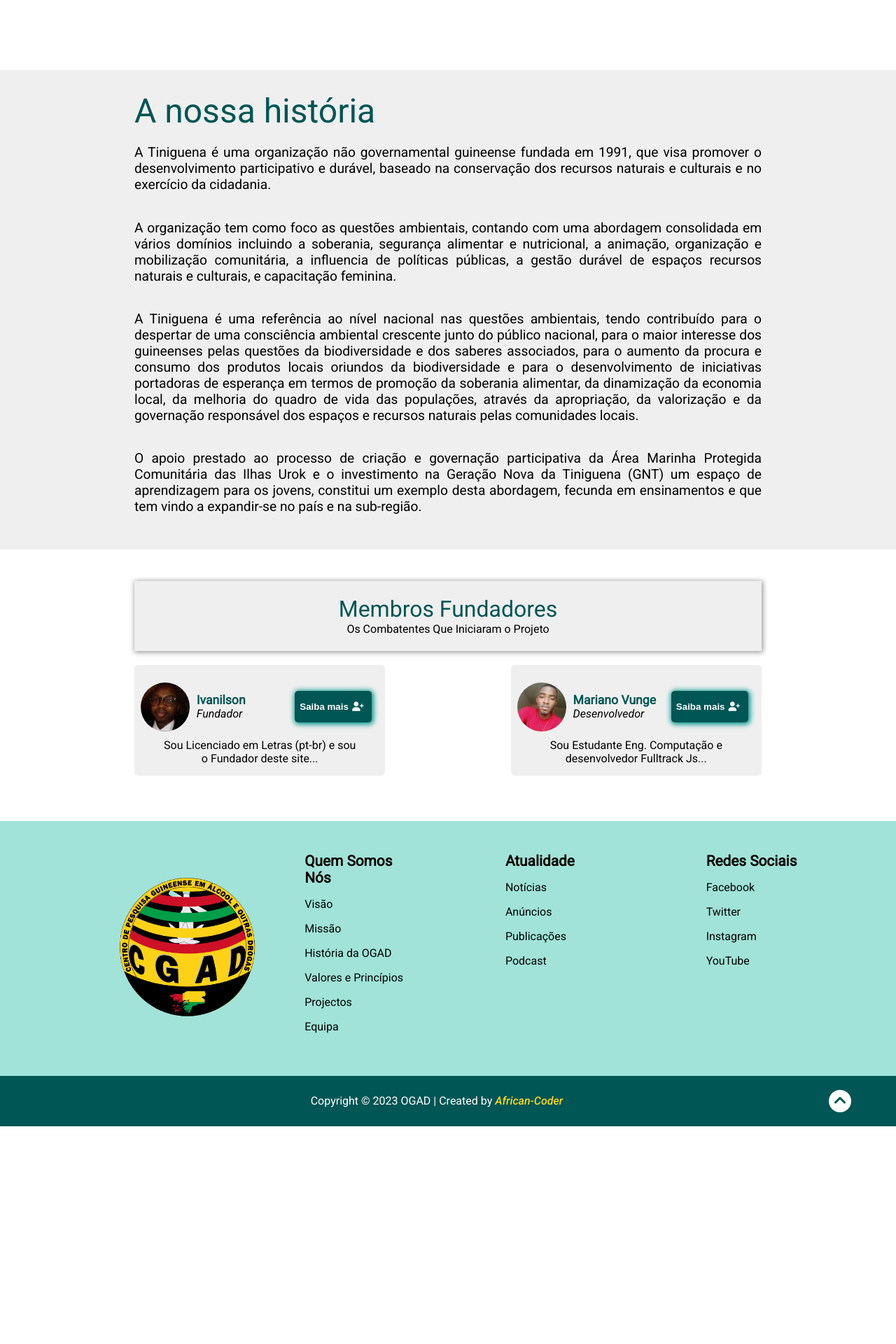
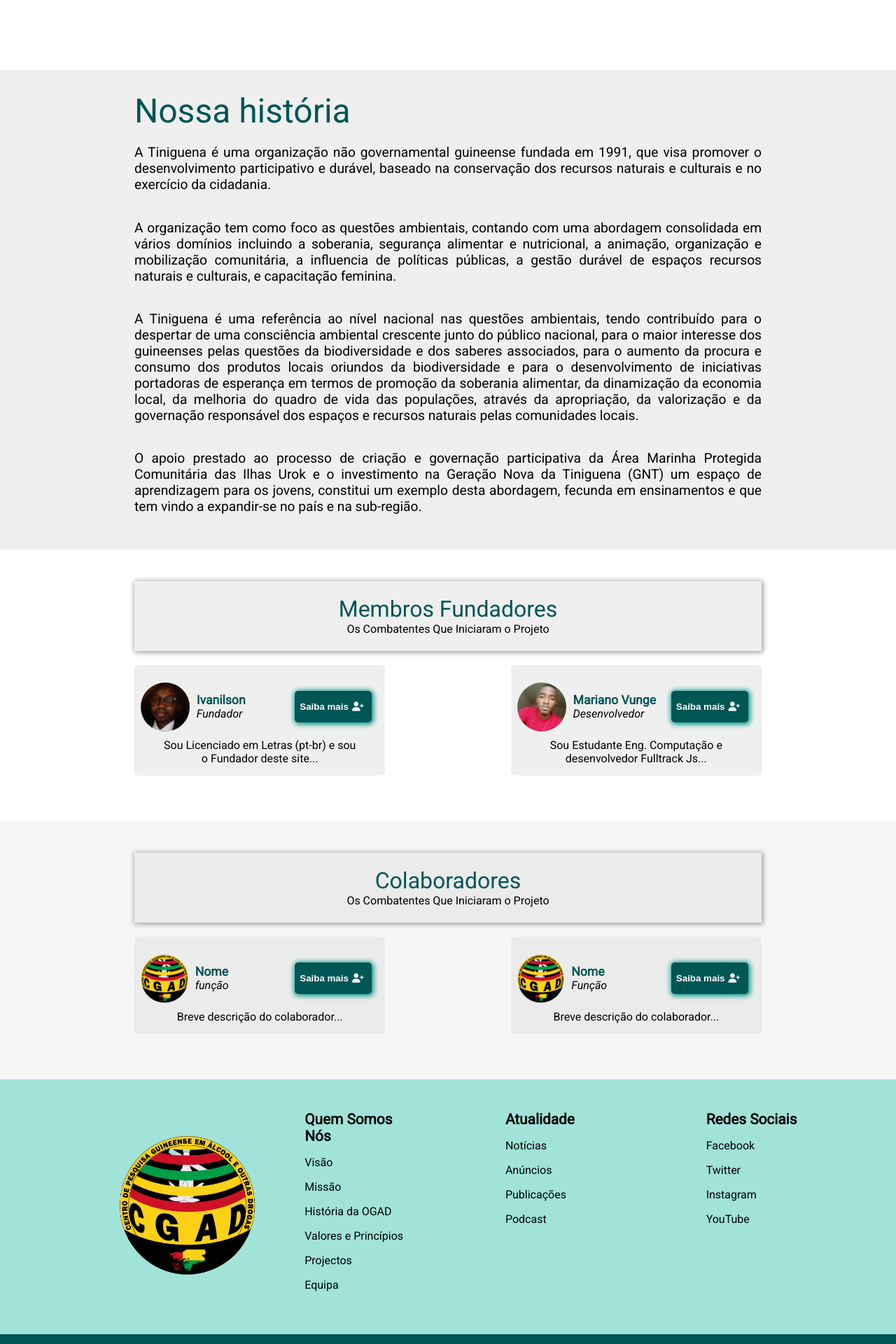
Before and after one commit to observatoriogueneense/NewOGAD, a React (Create React App) app: page /sobre in a window 1280 px wide. Shown: the part 560-2480 px from the top of the page at 70% size. Before the commit the page ends 2169 px from the top, so only its background shows below. Built offline with nearby package versions, Linux system fonts and the light colour scheme.

Commit message:
parceiros

```diff
--- a/src/App.js
+++ b/src/App.js
@@ -18,7 +18,7 @@ function App() {
             <Route path="/temas" element={<Projeto /> } exact />
             <Route path="/atualidade" element={<Atual /> } exact />
             <Route path="/contatos" element={<Contato /> } exact />
-            <Route path="/colaboacao" element={<Colaboradores /> } exact />
+            <Route path="/parcerias" element={<Colaboradores /> } exact />
           </Routes>
         </Router>
     </div>
--- a/src/Components/Humburguer/Humburguer.js
+++ b/src/Components/Humburguer/Humburguer.js
@@ -26,7 +26,7 @@ export default function Humburguer() {
                 <Link to='/temas'>Temas</Link>
                 <Link to='/atualidade'>Atividade</Link>
                 <Link to='/contatos'>Contatos</Link>
-                <Link to='/colaboacao'>Colaboração</Link>
+                <Link to='/parcerias'>Parcerias</Link>
             </div>
         </div>
     </div>
--- a/src/Components/Menu/Menu.jsx
+++ b/src/Components/Menu/Menu.jsx
@@ -24,7 +24,7 @@ export default function Menu({select}) {
             <Link to='/temas'><div className={selectItem==="3" ? "selectButton": "itemMenu"}>Temas</div></Link>
             <Link to='/atualidade'><div className={selectItem==="4" ? "selectButton": "itemMenu"}>Atualidade</div></Link>
             <Link to='/contatos'><div className={selectItem==="5" ? "selectButton": "itemMenu"}>Contato</div></Link>
-            <Link to='/colaboacao'><div className={selectItem==="5" ? "selectButton": "itemMenu"}>Colaboração</div></Link>
+            <Link to='/parcerias'><div className={selectItem==="5" ? "selectButton": "itemMenu"}>Parcerias</div></Link>
         </div>
       </div>
     </div>
--- a/src/Screens/Sobre/Sobre.css
+++ b/src/Screens/Sobre/Sobre.css
@@ -14,6 +14,9 @@
     display: flex;
     justify-content: center;
     align-items: center;
+}
+.colorMembroBackground{
+    background-color: #f6f6f6;
 }
 .widthSvgContent{
     width: 80%;
--- a/src/Screens/Sobre/Sobre.jsx
+++ b/src/Screens/Sobre/Sobre.jsx
@@ -45,7 +45,7 @@ export default function Sobre() {
         </div>
         <div className="nossaSobreFull">
             <div className="oitentaNossa">
-                <div className="TitleNossa">A nossa história</div>
+                <div className="TitleNossa">Nossa história</div>
                 <p className="paragrafoNossa">
                     A Tiniguena é uma organização não governamental guineense fundada em 1991, que visa promover o desenvolvimento participativo e durável, baseado na conservação dos recursos naturais e culturais e no exercício da cidadania.
                 </p>
@@ -103,6 +103,49 @@ export default function Sobre() {
                 </div>
             </div>
         </div>
+        <div className="membros colorMembroBackground">
+            <div className="oitentaMembros">
+                <div className="headerMembros">
+                    <div className="TitleMembros">Colaboradores</div>
+                    <p className="pMembros">Os Combatentes Que Iniciaram o Projeto</p>
+                </div>
+                <div className="itemMembros2">
+                    <div className="cardMembro2">
+                        <div className="imgCardMembro2">
+                            <img src="./cgadt.png" alt="" className="imageCardMembro2" />
+                            <div className="NameAndCardgoCArdMembro">
+                                <div className="textsMembroCardNome">
+                                    <div className="nomeMembro2">Nome</div>
+                                    <i className="CargoDoMembro2">função</i>
+                                </div>
+                                <button className="cardItemButtonMembro">
+                                    Saiba mais
+                                    <i className="fa-solid fa-user-plus paddingIconMembro"></i>
+                                </button>
+                            </div>
+                        </div>
+                        <div className="descCArdMembro">Breve descrição do colaborador...</div>
+                    </div>
+                    <div className="cardMembro2">
+                        <div className="imgCardMembro2">
+                            <img src="./cgadt.png" alt="" className="imageCardMembro2" />
+                            <div className="NameAndCardgoCArdMembro">
+                                <div className="textsMembroCardNome">
+                                    <div className="nomeMembro2">Nome</div>
+                                    <i className="CargoDoMembro2">Função</i>
+                                </div>
+                                <button className="cardItemButtonMembro">
+                                    Saiba mais
+                                    <i className="fa-solid fa-user-plus paddingIconMembro"></i>
+                                </button>
+                            </div>
+                        </div>
+                        <div className="descCArdMembro">Breve descrição do colaborador...</div>
+                    </div>
+
+                </div>
+            </div>
+        </div>
         <SubFooter />
         <Footer />
     </div>
```
